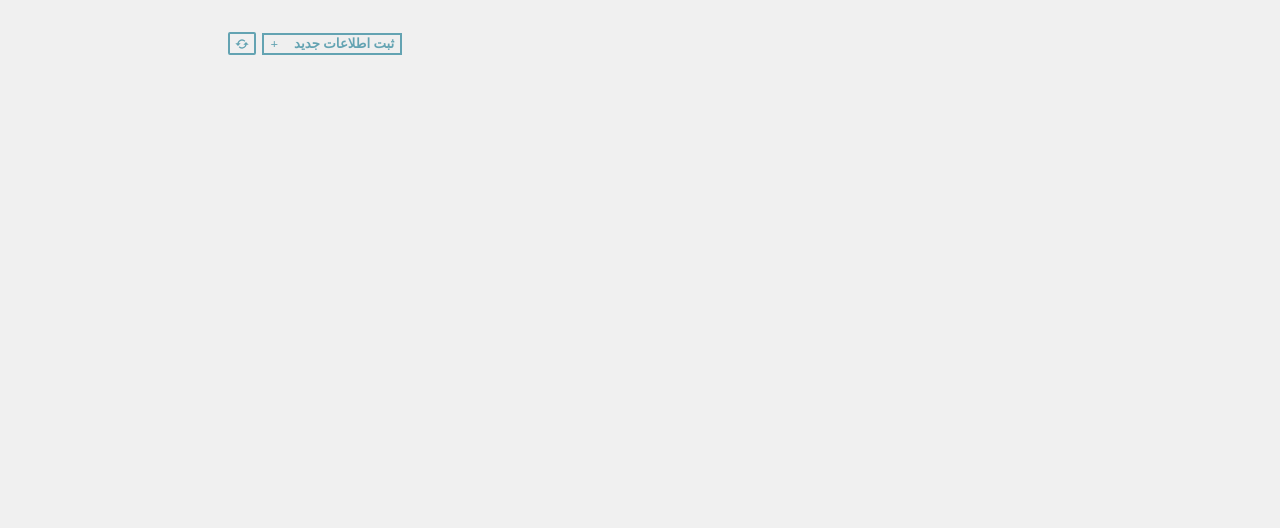
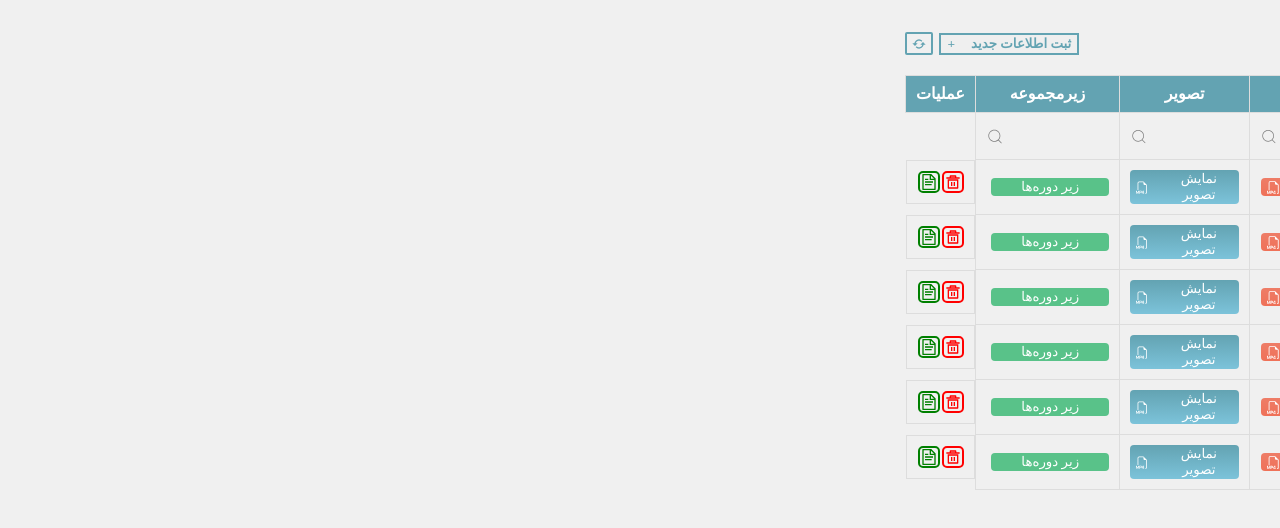
Before and after one commit to benyamin14/dynamic-table, a React (Vite) app: page / in a window 1280 px wide. Shown: the top 528 px of the page. Built offline with nearby package versions, Linux system fonts and the light colour scheme; data requests are answered from the project's data file; a web font is replaced by a local one.

Commit message:
Add Table component with column search functionality

```diff
--- a/src/App.jsx
+++ b/src/App.jsx
@@ -1,6 +1,6 @@
 import React from 'react'
 import Header from './Components/Header/Header'
-
+import TableSection from './Components/Table/TableSection'
 import './App.css'
 
 
@@ -8,6 +8,7 @@ function App() {
   return (
     <div className='container'>
       <Header />
+      <TableSection />
     </div>
   )
 }
--- /dev/null
+++ b/src/Components/Table/TableSection.css
@@ -0,0 +1,119 @@
+.styled-table {
+    width: 100%;
+    border-collapse: collapse;
+    margin: 20px 0;
+    font-size: 1rem;
+    text-align: center;
+}
+
+.styled-table th,
+.styled-table td {
+    border: 1px solid #ddd;
+    padding: 10px;
+    vertical-align: middle;
+    text-align: center;
+}
+
+.styled-table tbody tr:first-child input {
+    width: 90%;
+    padding: 5px;
+    box-sizing: border-box;
+    border: none;
+    border-radius: 4px;
+    text-align: center;
+    outline: none;
+    background: none;
+}
+
+
+.styled-table thead tr {
+    background-color: #63A3B2;
+    color: white;
+    font-weight: bold;
+}
+
+
+.styled-table tbody tr:not(:first-child):hover {
+    background-color: #f1f1f1;
+}
+
+.show-video {
+    background: linear-gradient(180deg, #EE7D67 0%, #EF7158 100%);
+    color: white;
+    border: none;
+    display: flex;
+    justify-content: center;
+    align-items: center;
+    gap: 1rem;
+    border-radius: 4px;
+    cursor: pointer;
+}
+
+.show-video span,
+.show-pic span {
+    display: flex;
+}
+
+.show-pic {
+    background: linear-gradient(180deg, #63A3B2 0%, #7CC3DA 100%);
+    color: white;
+    border: none;
+    display: flex;
+    justify-content: center;
+    align-items: center;
+    gap: 1rem;
+    border-radius: 4px;
+    cursor: pointer;
+}
+
+.show-course {
+    background: #59C289;
+    color: white;
+    border: none;
+    display: flex;
+    justify-content: center;
+    align-items: center;
+    border-radius: 4px;
+    padding: 1px 30px;
+    cursor: pointer;
+}
+
+.delete-icon {
+    color: red;
+    border: 2px solid;
+    padding: 1px;
+    border-radius: 5px;
+    margin-left: 1px;
+    cursor: pointer;
+}
+
+.write-icon {
+    color: green;
+    border: 2px solid;
+    padding: 1px;
+    border-radius: 5px;
+    margin-right: 1px;
+    cursor: pointer;
+}
+
+
+.input-with-icon {
+    position: relative;
+    display: flex;
+    flex-direction: row-reverse;
+    align-items: center;
+}
+
+
+.search-icon {
+    color: gray;
+    font-size: 1.2rem;
+}
+
+.input-with-icon input {
+    width: 100%;
+    padding: 8px 8px 8px 35px;
+    border: 1px solid #ccc;
+    border-radius: 4px;
+    box-sizing: border-box;
+}
--- /dev/null
+++ b/src/Components/Table/TableSection.jsx
@@ -0,0 +1,111 @@
+import React, { useEffect, useState } from 'react';
+import './TableSection.css';
+import { FaRegCircleCheck } from "react-icons/fa6";
+import { RiDeleteBin5Line } from "react-icons/ri";
+import { GrDocumentText } from "react-icons/gr";
+import { ImCancelCircle } from "react-icons/im";
+import { BsFiletypeMp4 } from "react-icons/bs";
+import { CiSearch } from "react-icons/ci";
+
+
+function TableSection() {
+    const [courses, setCourses] = useState([]);
+    const [searchQueries, setSearchQueries] = useState({
+        title: '',
+        start: '',
+        end: '',
+        details: '',
+        status: '',
+        active: '',
+        show: '',
+        video: '',
+        pic: '',
+        submodule: ''
+    });
+
+    useEffect(() => {
+        const fetchData = async () => {
+            try {
+                const response = await fetch('http://localhost:3000/courses');
+                const data = await response.json();
+                setCourses(data);
+            } catch (error) {
+                console.error('Error fetching courses:', error);
+            }
+        };
+        fetchData();
+    }, []);
+
+    const handleSearchChange = (e) => {
+        const { name, value } = e.target;
+        setSearchQueries(prev => ({ ...prev, [name]: value }));
+    };
+
+    const filteredCourses = courses.filter(course => {
+        return Object.keys(searchQueries).every(key => {
+            return course[key]?.toString().toLowerCase().includes(searchQueries[key].toLowerCase());
+        });
+    });
+
+    return (
+        <main>
+            <table className="styled-table">
+                <thead>
+                    <tr>
+                        <th>عنوان</th>
+                        <th>تاریخ شروع</th>
+                        <th>تاریخ پایان</th>
+                        <th>توضیحات</th>
+                        <th>وضعیت</th>
+                        <th>فعال</th>
+                        <th>قابل نمایش</th>
+                        <th>ویدئو</th>
+                        <th>تصویر</th>
+                        <th>زیرمجموعه</th>
+                        <th>عملیات</th>
+                    </tr>
+                </thead>
+
+                <tbody>
+                    <tr>
+                        {Object.keys(searchQueries).map(query => (
+                            <td key={query}>
+                                <div className="input-with-icon">
+                                    <CiSearch className="search-icon" />
+                                    <input
+                                        type="text"
+                                        name={query}
+                                        value={searchQueries[query]}
+                                        onChange={handleSearchChange}
+                                        aria-label={`جستجو ${query}`}
+                                    />
+                                </div>
+                            </td>
+                        ))}
+                    </tr>
+
+                    {filteredCourses.map(course => (
+                        <tr key={course.id}>
+                            <td>{course.title}</td>
+                            <td>{course.start}</td>
+                            <td>{course.end}</td>
+                            <td>{course.details}</td>
+                            <td>{course.status}</td>
+                            <td>{course.active ? <FaRegCircleCheck style={{ color: 'green' }} /> : <ImCancelCircle style={{ color: 'red' }} />}</td>
+                            <td>{course.show ? <FaRegCircleCheck style={{ color: 'green' }} /> : <ImCancelCircle style={{ color: 'red' }} />}</td>
+                            <td><button className="show-video">{course.video} <BsFiletypeMp4 /></button></td>
+                            <td><button className="show-pic">{course.pic} <BsFiletypeMp4 /></button></td>
+                            <td><button className="show-course">{course.submodule}</button></td>
+                            <td style={{display:'flex'}}>
+                                <RiDeleteBin5Line className="delete-icon" />
+                                <GrDocumentText className="write-icon" />
+                            </td>
+                        </tr>
+                    ))}
+                </tbody>
+            </table>
+        </main>
+    );
+}
+
+export default TableSection;
```
